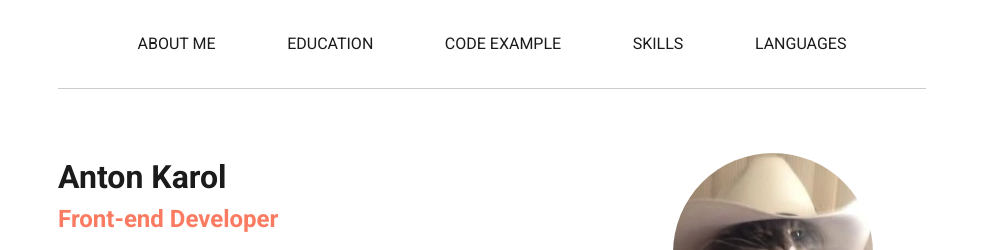
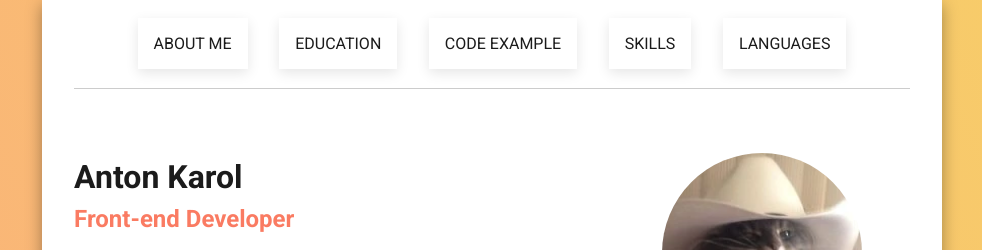
Before and after one commit to anton-karol/rsschool-cv, a plain HTML site: page index.html in a window 1280 px wide. Shown: the top 250 px of the page, without its empty margins (148-1130 px from the left). Drawn offline with Linux system fonts and the light colour scheme.

Commit message:
feat: add color and styling

```diff
--- a/styles/style.css
+++ b/styles/style.css
@@ -19,6 +19,8 @@ body {
   line-height: 1.5;
   font-family: "Roboto";
   color: var(--main-color);
+  background-color: #FBAB7E;
+  background-image: linear-gradient(62deg, #FBAB7E 0%, #F7CE68 100%);
 }
 a {
   color: var(--main-color);
@@ -29,7 +31,9 @@ a:hover {
 .container {
   max-width: 900px;
   margin: 0 auto;
-  padding: 0 16px;
+  padding: 0 32px;
+  background-color: white;
+  box-shadow: rgba(0, 0, 0, 0.35) 0px 5px 15px;
 }
 /*=====nav menu======*/
 .nav-menu {
@@ -58,11 +62,19 @@ a:hover {
   display: flex;
   flex-direction: row;
   justify-content: space-evenly;
-  gap: 24px;
   text-transform: uppercase;
 }
 .nav-menu-list a {
+  padding: 16px;
   text-decoration: none;
+  box-shadow: rgba(0, 0, 0, 0.1) 0px 4px 12px;
+  transition: box-shadow 0.2s ease-in-out;
+}
+.nav-menu-list a:hover {
+  box-shadow: rgba(0, 0, 0, 0.07) 0px 1px 1px, rgba(0, 0, 0, 0.07) 0px 2px 2px, rgba(0, 0, 0, 0.07) 0px 4px 4px, rgba(0, 0, 0, 0.07) 0px 8px 8px, rgba(0, 0, 0, 0.07) 0px 16px 16px;
+}
+.nav-menu-list a:active {
+  box-shadow: rgba(50, 50, 93, 0.25) 0px 30px 60px -12px inset, rgba(0, 0, 0, 0.3) 0px 18px 36px -18px inset;
 }
 /*=====columns=====*/
 .column-right {
@@ -165,6 +177,7 @@ footer a:hover {
   .show {
     display: flex !important;
     flex-direction: column;
+    gap:32px;
   }
   .toggled::before {
     background-image: url("../images/menu_open.svg");
```
